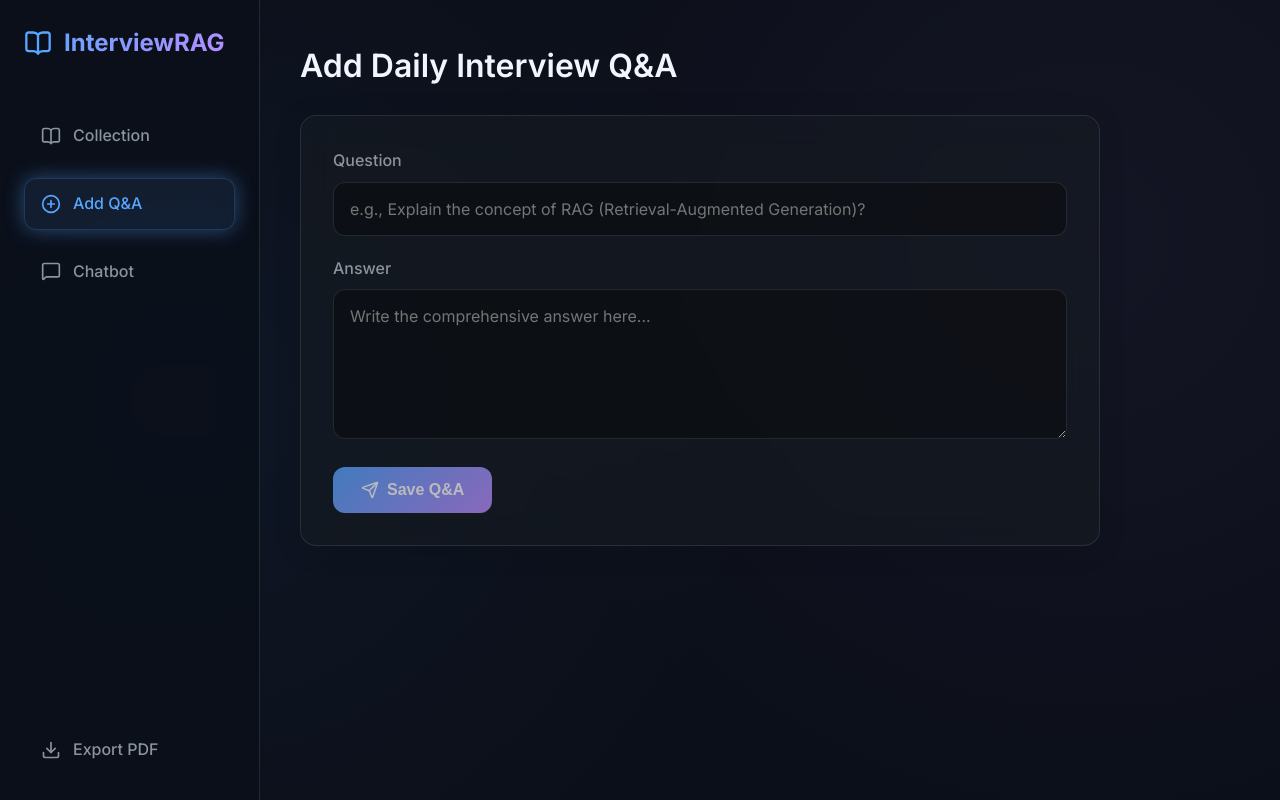
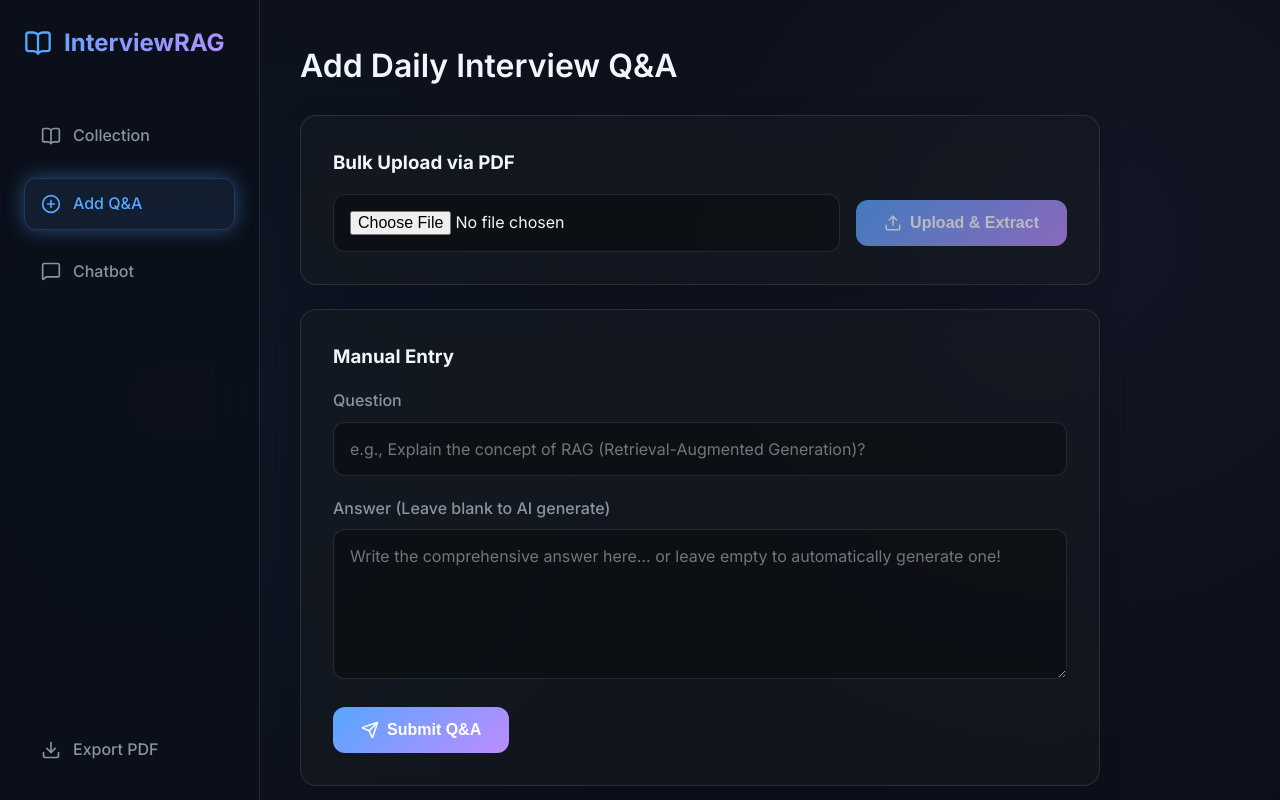
Before and after one commit to Interview-RAG/interview-rag-frontend, a React app: page / in a window 1280 px wide. Both pictures are taken after a click on the element "Add Q&A". Built offline with nearby package versions, Linux system fonts and the light colour scheme; no server answers; the HTML template or start-up script is replaced by a standard one.

Commit message:
feat: add PDF upload UI and smart generation modal

```diff
--- a/src/App.jsx
+++ b/src/App.jsx
@@ -5,7 +5,8 @@ import Collection from './components/Collection';
 import AddQA from './components/AddQA';
 import Chatbot from './components/Chatbot';
 
-const API_BASE = 'https://interview-rag-backend.onrender.com/api';
+// const API_BASE = 'http://localhost:8000/api'; // Local dev
+const API_BASE = 'https://interview-rag-backend.onrender.com/api'; // Prod
 
 function App() {
   const [activeTab, setActiveTab] = useState('collection');
--- a/src/components/AddQA.jsx
+++ b/src/components/AddQA.jsx
@@ -1,26 +1,92 @@
 import React, { useState } from 'react';
 import axios from 'axios';
-import { Send } from 'lucide-react';
+import { Send, Upload } from 'lucide-react';
 
 const AddQA = ({ API_BASE, refresh, showToast, setActiveTab }) => {
   const [question, setQuestion] = useState('');
   const [answer, setAnswer] = useState('');
   const [loading, setLoading] = useState(false);
 
+  // PDF Upload State
+  const [pdfFile, setPdfFile] = useState(null);
+  const [pdfLoading, setPdfLoading] = useState(false);
+
+  // Smart Generation State
+  const [generatedAnswer, setGeneratedAnswer] = useState('');
+  const [showGenerateModal, setShowGenerateModal] = useState(false);
+  const [generating, setGenerating] = useState(false);
+
+  const handlePdfUpload = async (e) => {
+    e.preventDefault();
+    if (!pdfFile) return;
+
+    setPdfLoading(true);
+    const formData = new FormData();
+    formData.append('file', pdfFile);
+
+    try {
+      const res = await axios.post(`${API_BASE}/qa/upload-pdf`, formData, {
+        headers: { 'Content-Type': 'multipart/form-data' }
+      });
+      showToast(res.data.message);
+      if (res.data.added > 0) {
+        refresh();
+        setActiveTab('collection');
+      }
+      setPdfFile(null);
+      // reset file input
+      document.getElementById('pdf-upload-input').value = '';
+    } catch (err) {
+      console.error("Error uploading PDF:", err);
+      showToast(err.response?.data?.detail || "Failed to upload PDF");
+    } finally {
+      setPdfLoading(false);
+    }
+  };
+
+  const handleGenerateAnswer = async () => {
+    setGenerating(true);
+    try {
+      const res = await axios.post(`${API_BASE}/qa/generate-answer`, { question });
+      setGeneratedAnswer(res.data.answer);
+      setShowGenerateModal(true);
+    } catch (err) {
+      console.error("Error generating answer:", err);
+      showToast("Failed to generate answer");
+    } finally {
+      setGenerating(false);
+    }
+  };
+
   const handleSubmit = async (e) => {
     e.preventDefault();
-    if (!question.trim() || !answer.trim()) return;
 
+    if (!question.trim()) {
+        showToast("Please add a question.");
+        return;
+    }
+
+    if (!answer.trim()) {
+        handleGenerateAnswer();
+        return;
+    }
+
+    saveQA(question, answer);
+  };
+
+  const saveQA = async (q, a) => {
     setLoading(true);
     try {
       const res = await axios.post(`${API_BASE}/qa`, {
-        question,
-        answer
+        question: q,
+        answer: a
       });
       showToast(res.data.message);
       refresh();
       setQuestion('');
       setAnswer('');
+      setShowGenerateModal(false);
+      setGeneratedAnswer('');
       setActiveTab('collection');
     } catch (err) {
       console.error("Error adding Q&A:", err);
@@ -33,7 +99,30 @@ const AddQA = ({ API_BASE, refresh, showToast, setActiveTab }) => {
   return (
     <div>
       <div className="page-title">Add Daily Interview Q&A</div>
+
+      {/* PDF Upload Section */}
+      <div className="glass-panel" style={{ padding: '32px', maxWidth: '800px', marginBottom: '24px' }}>
+        <h3 style={{ marginTop: 0, marginBottom: '16px', color: 'var(--text-primary)' }}>Bulk Upload via PDF</h3>
+        <form onSubmit={handlePdfUpload} style={{ display: 'flex', gap: '16px', alignItems: 'center' }}>
+          <input
+            id="pdf-upload-input"
+            type="file"
+            accept="application/pdf"
+            onChange={(e) => setPdfFile(e.target.files[0])}
+            disabled={pdfLoading}
+            className="form-input"
+            style={{ flex: 1 }}
+          />
+          <button type="submit" className="btn" disabled={!pdfFile || pdfLoading}>
+            <Upload size={18} />
+            {pdfLoading ? "Extracting..." : "Upload & Extract"}
+          </button>
+        </form>
+      </div>
+
+      {/* Manual Add Section */}
       <div className="glass-panel" style={{ padding: '32px', maxWidth: '800px' }}>
+        <h3 style={{ marginTop: 0, marginBottom: '16px', color: 'var(--text-primary)' }}>Manual Entry</h3>
         <form onSubmit={handleSubmit}>
           <div className="form-group">
             <label className="form-label">Question</label>
@@ -43,27 +132,74 @@ const AddQA = ({ API_BASE, refresh, showToast, setActiveTab }) => {
               placeholder="e.g., Explain the concept of RAG (Retrieval-Augmented Generation)?"
               value={question}
               onChange={(e) => setQuestion(e.target.value)}
-              disabled={loading}
+              disabled={loading || generating}
             />
           </div>
 
           <div className="form-group">
-            <label className="form-label">Answer</label>
+            <label className="form-label">Answer (Leave blank to AI generate)</label>
             <textarea
               className="form-textarea"
-              placeholder="Write the comprehensive answer here..."
+              placeholder="Write the comprehensive answer here... or leave empty to automatically generate one!"
               value={answer}
               onChange={(e) => setAnswer(e.target.value)}
-              disabled={loading}
+              disabled={loading || generating}
             />
           </div>
 
-          <button type="submit" className="btn" disabled={loading || !question.trim() || !answer.trim()}>
+          <button type="submit" className="btn" disabled={loading || generating}>
             <Send size={18} />
-            {loading ? "Processing (Checking Similarities)..." : "Save Q&A"}
+            {loading ? "Processing..." : generating ? "Generating..." : "Submit Q&A"}
           </button>
         </form>
       </div>
+
+      {/* Generation Modal */}
+      {showGenerateModal && (
+        <div style={{
+          position: 'fixed', top: 0, left: 0, right: 0, bottom: 0,
+          backgroundColor: 'rgba(0,0,0,0.6)', display: 'flex',
+          alignItems: 'center', justifyContent: 'center', zIndex: 1000
+        }}>
+          <div className="glass-panel" style={{ width: '90%', maxWidth: '600px', padding: '32px' }}>
+            <h3 style={{ marginTop: 0, color: 'var(--text-primary)' }}>Generated Answer</h3>
+            <div style={{
+                maxHeight: '400px', overflowY: 'auto', marginBottom: '24px',
+                whiteSpace: 'pre-wrap', color: 'var(--text-secondary)',
+                backgroundColor: 'rgba(255,255,255,0.05)', padding: '16px', borderRadius: '8px'
+            }}>
+              {generatedAnswer}
+            </div>
+            <div style={{ display: 'flex', gap: '16px', justifyContent: 'flex-end' }}>
+              <button
+                type="button"
+                className="btn"
+                style={{ background: 'transparent', border: '1px solid var(--primary)', color: 'var(--text-primary)' }}
+                onClick={() => setShowGenerateModal(false)}
+              >
+                Cancel
+              </button>
+              <button
+                type="button"
+                className="btn"
+                style={{ background: 'transparent', border: '1px solid var(--primary)', color: 'var(--text-primary)' }}
+                onClick={handleGenerateAnswer}
+                disabled={generating}
+              >
+                {generating ? "Retrying..." : "Retry"}
+              </button>
+              <button
+                type="button"
+                className="btn"
+                onClick={() => saveQA(question, generatedAnswer)}
+                disabled={loading}
+              >
+                {loading ? "Saving..." : "Proceed"}
+              </button>
+            </div>
+          </div>
+        </div>
+      )}
     </div>
   );
 };
```
